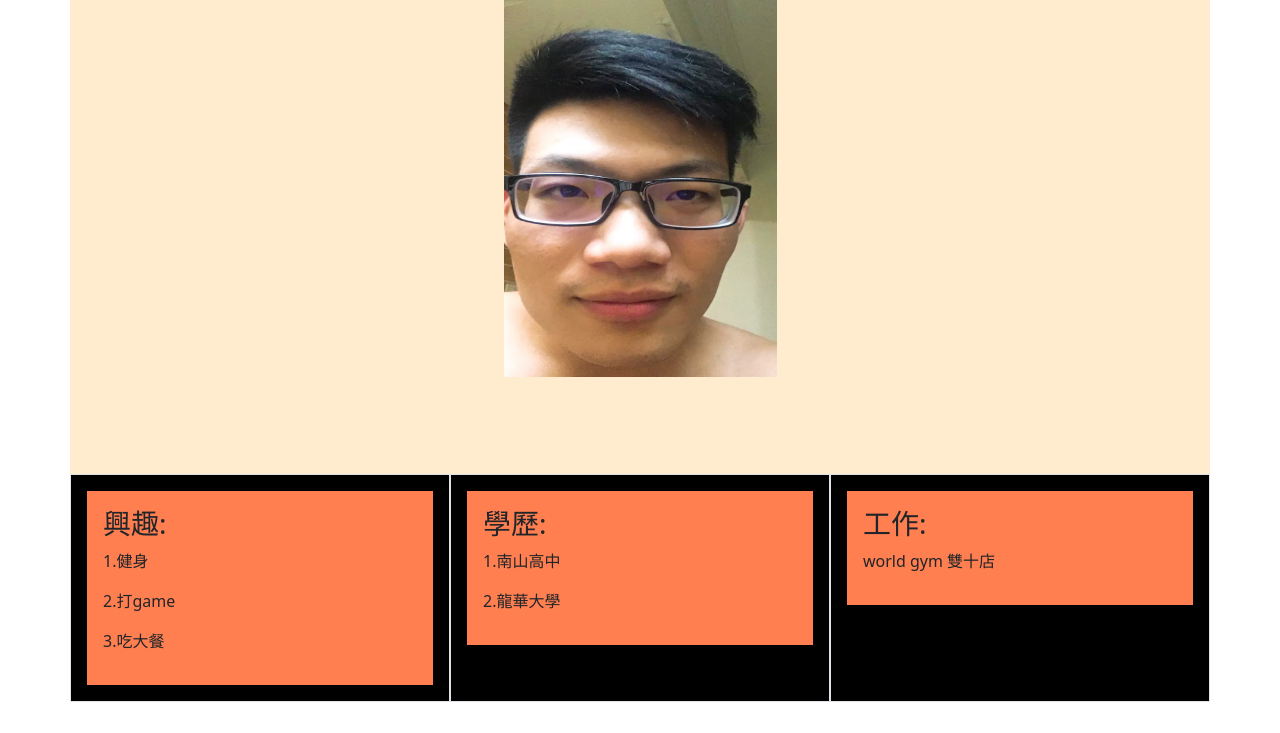
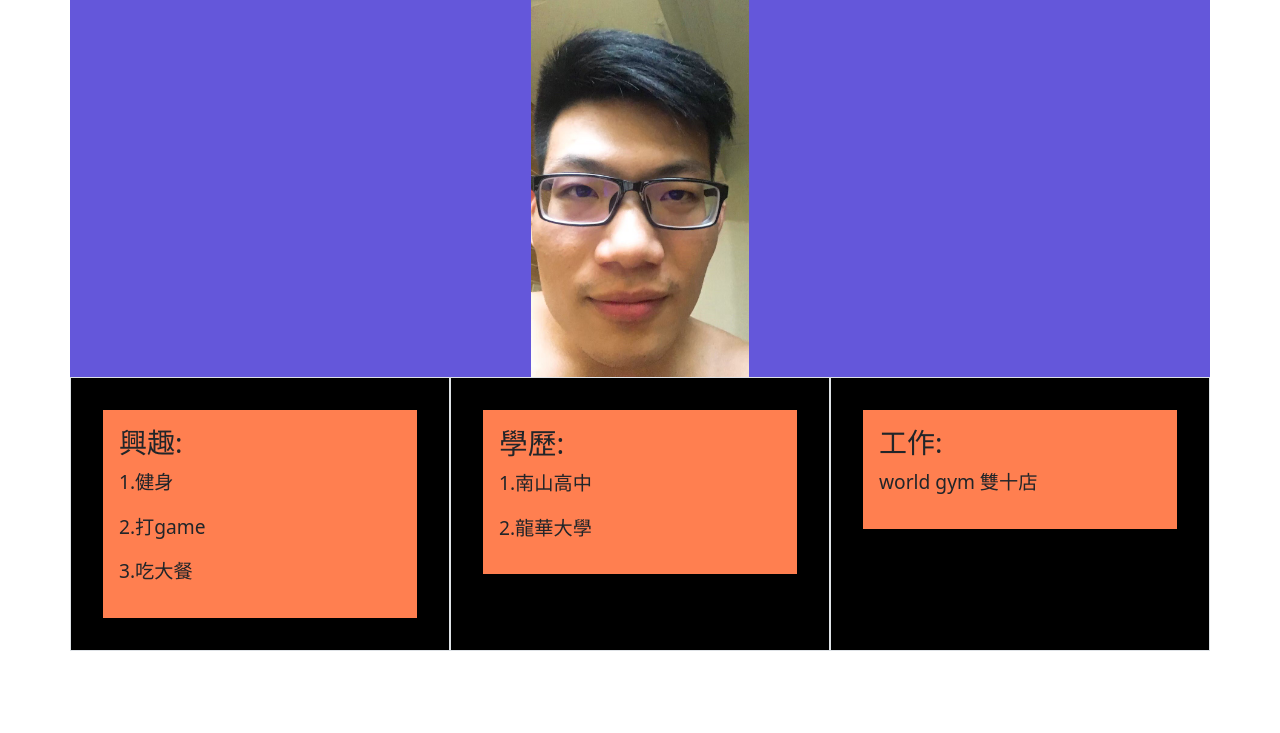
Before and after one commit to SleepWang/web1, a plain HTML site: page index.html in a window 1280 px wide. Shown: the part 67-800 px from the top of the page. Drawn offline with nearby package versions, Linux system fonts and the light colour scheme.

Commit message:
第五次優化

```diff
--- a/index.html
+++ b/index.html
@@ -13,7 +13,7 @@
     <title>吉哥傳奇網站</title>
     <style>
         .one {
-            background-color: blanchedalmond;
+            background-color: rgb(100, 87, 218);
         }
 
         .two-1 {
@@ -23,38 +23,50 @@
         .two-2{
             background-color: coral;
         }
+
+        .second{
+            margin: 1rem;
+        }
+        .s1{
+            font-size: 1.2rem;
+        }
+        .s2{
+            font-size: 1.8rem;
+        }
     </style>
 </head>
 
 <body>
     <div class="container-xl px-4">
         <div class="row one gx-5">
-            <div class="col-12 d-flex justify-content-center">
-                <h1>吉哥傳奇介紹</h1>
-            </div>
-            <div class="col-12 d-flex justify-content-center">
-                <img src='images/ong.jpg' height="80%" width="25%" />
+            <div class="col-12">
+                <div class="d-flex justify-content-center">
+                    <h1>吉哥傳奇介紹</h1>
+                </div>
+                <div class="d-flex justify-content-center">
+                    <img src='images/ong.jpg' height="80%" width="20%" />
+                </div>
             </div>
         </div>
         <div class="row two-1 gx-5">
             <div class="p-3 col-md-6 col-lg-4 border">
-                <div class="p-3 two-2">
-                    <h3>興趣:</h3>
+                <div class="s1 p-3 m-3 two-2">
+                    <h2 class="h3">興趣:</h2>
                     <p>1.健身</p>
                     <p>2.打game</p>
                     <p>3.吃大餐</p>
                 </div>
             </div>
             <div class="p-3 col-md-6 col-lg-4 border">
-                <div class="p-3 two-2">
-                    <h3>學歷:</h3>
+                <div class="s1 p-3 second two-2">
+                    <h2 class="s2">學歷:</h2>
                     <p>1.南山高中</p>
                     <p>2.龍華大學</p>
                 </div>
             </div>
             <div class="p-3 col-md-12 col-lg-4 border">
-                <div class="p-3 two-2">
-                    <h3>工作:</h3>
+                <div class="s1 p-3 m-3 two-2">
+                    <h3>工作:</h2>
                     <p>world gym 雙十店</p>
                 </div>
             </div>
```
